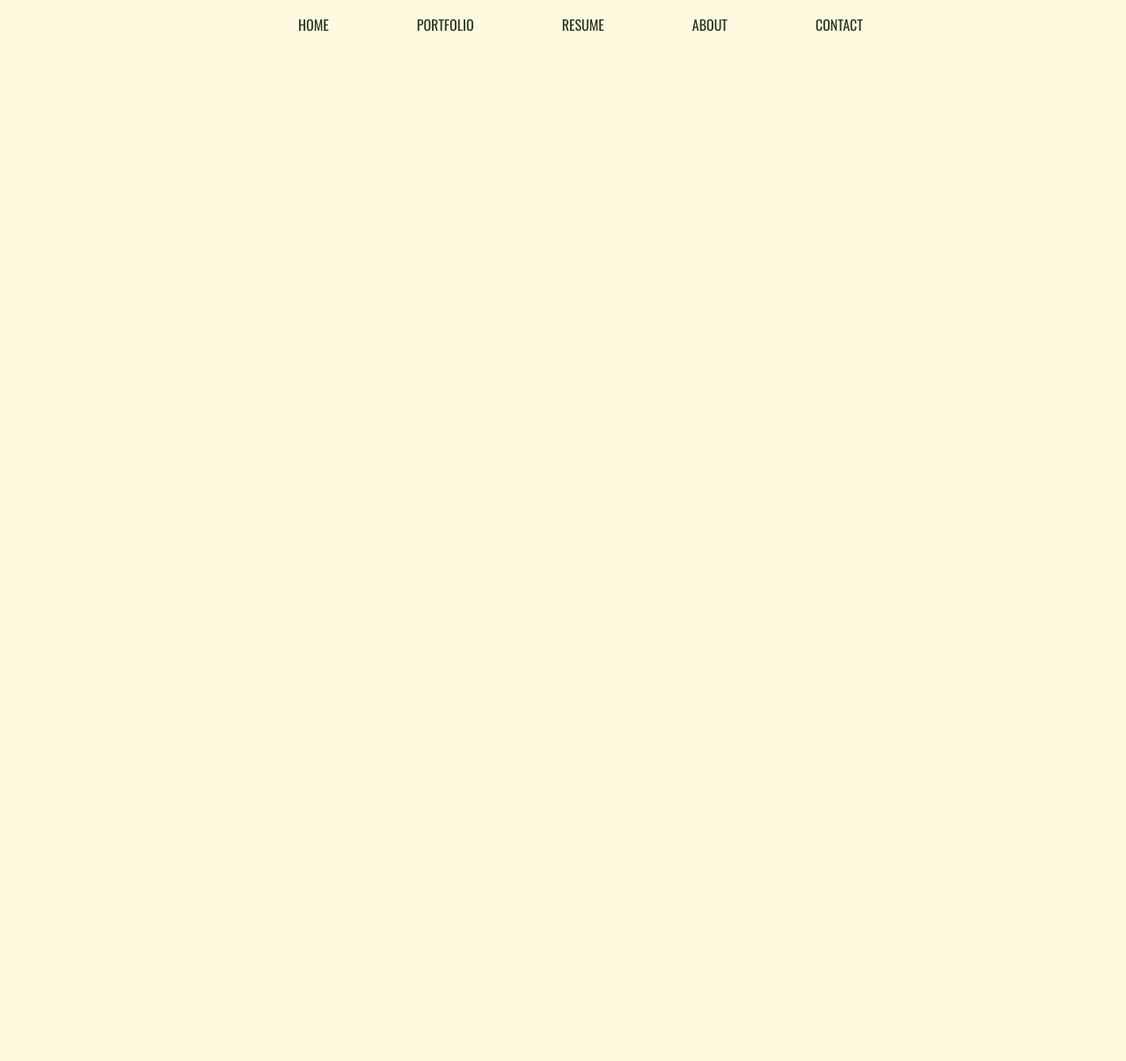
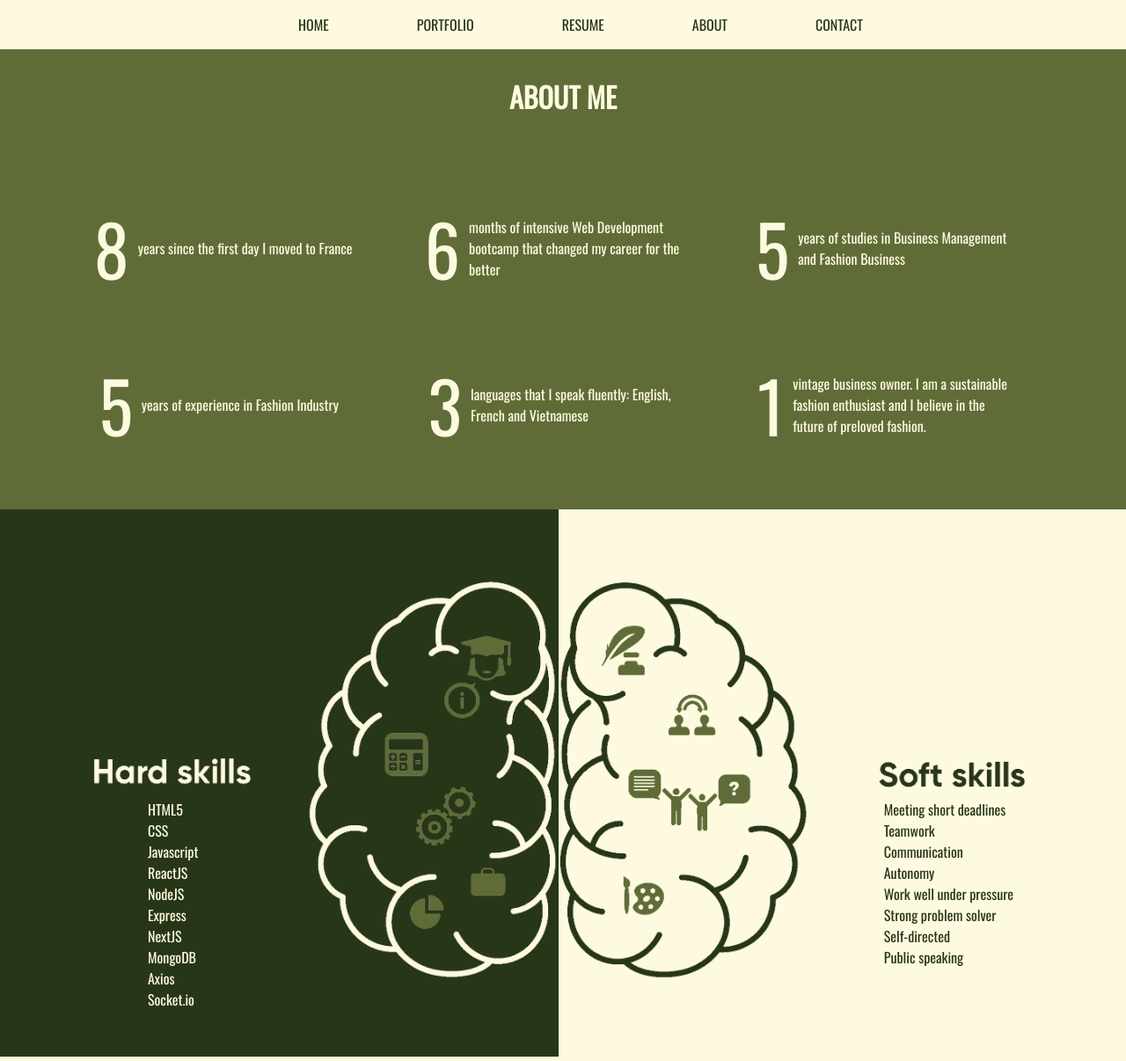
Before and after one commit to vanbaotran/my-portfolio, a React (Create React App) app: page /about in a window 1280 px wide. Shown: the whole page at 88% size. Before the commit the page ends 800 px from the top, so only its background shows below. Built offline with nearby package versions, Linux system fonts and the light colour scheme.

Commit message:
finish ready to deploy

```diff
--- a/src/App.css
+++ b/src/App.css
@@ -192,3 +192,57 @@ button {
   padding:10px 40px;
   font-family: 'Oswald', sans-serif;
 }
+.about h2 {
+  background-color: #606C38;
+  color: #FEFAE0;
+  margin:0;
+  padding:30px;
+  text-align: center;
+  font-size: 2rem;
+}
+.about .box {
+  background-color: #606C38;
+  color: #FEFAE0;
+  display: flex;
+  flex-wrap: wrap;
+  margin:0 auto;
+  max-width: 100%;
+  padding: 30px;
+  justify-content: center;
+}
+.number {
+  font-size: 5rem;
+}
+.content {
+  width: 20vw;
+  margin:10px;
+}
+.fact {
+  display: flex;
+  align-items: center;
+  padding:30px;
+}
+.skills {
+  position:relative;
+  z-index:-5;
+}
+.skills img {
+  max-width: 100%;
+}
+.skills ul li {
+  list-style: none;
+}
+.skills .hard {
+  position:absolute;
+  top:50%;
+  left:10%;
+  transform: translate(-50% -50%);
+  color:#FEFAE0;
+}
+.skills .soft {
+  position:absolute;
+  top:50%;
+  right:10%;
+  transform: translate(-50% -50%);
+  color:#283618;
+}
--- a/src/components/About.js
+++ b/src/components/About.js
@@ -1,10 +1,60 @@
 import React from 'react'
-
+const skills = {
+    soft:["Meeting short deadlines","Teamwork","Communication","Autonomy","Work well under pressure", "Strong problem solver","Self-directed","Public speaking"],
+    hard:["HTML5","CSS","Javascript","ReactJS","NodeJS","Express","NextJS","MongoDB","Axios","Socket.io"]
+}
+const facts = [
+    {
+        number:"8",
+        fact:'years since the first day I moved to France'
+    },
+     {
+        number:"6",
+        fact:'months of intensive Web Development bootcamp that changed my career for the better'
+    },
+       {
+        number:"5",
+        fact:'years of studies in Business Management  and Fashion Business'
+    },
+       {
+        number:"5",
+        fact:'years of experience in Fashion Industry'
+    },
+       {
+        number:"3",
+        fact:'languages that I speak fluently: English, French and Vietnamese'
+    },
+       {
+        number:"1",
+        fact:'vintage business owner. I am a sustainable fashion enthusiast and I believe in the future of preloved fashion.'
+    },
+    ]
  const About = () => {
     return (
-        <div>
-
-        </div>
+        <section className='about'>
+        <h2>ABOUT ME</h2>
+            <div className='box'>
+            {facts.map((el,id)=>{
+                return <div className='fact'>
+                    <div className='number'>{el.number}</div>
+                    <div className='content'>{el.fact}</div>
+                </div>
+            })}
+            </div>
+            <div className='skills'>
+            <img src='/images/skills.png' alt=''/>
+            <ul className='hard'>
+                {skills.hard.map((el,id)=>{
+                    return <li>{el}</li>
+                })}
+            </ul>
+            <ul className='soft'>
+               {skills.soft.map((el,id)=>{
+                    return <li>{el}</li>
+                })}
+            </ul>
+            </div>
+        </section>
     )
 }
 export default About;
```
Also changed, not shown: public/images/skills.png (added).
